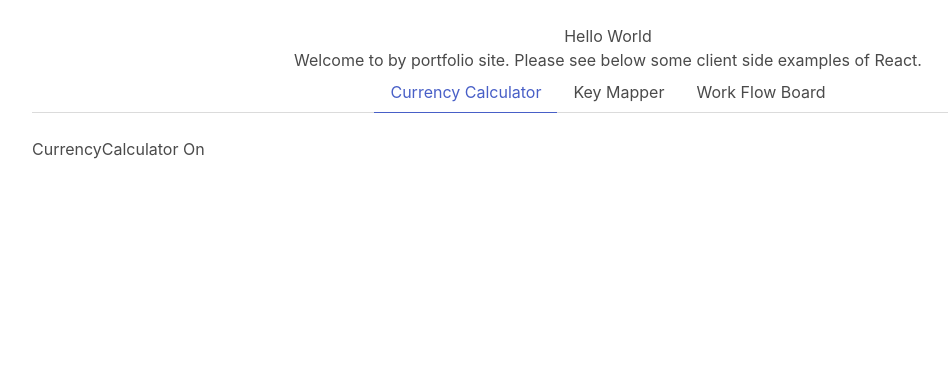
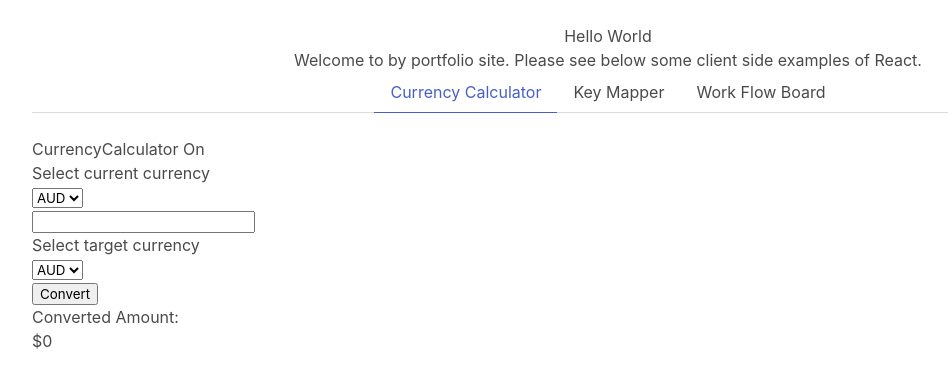
Before and after one commit to timdarcy/portfolio.app, a React (Create React App) app: page / in a window 1280 px wide. Both pictures are taken after a click on the item "Currency Calculator". Shown: the top 388 px of the page, without its empty margins (32-980 px from the left). Built offline with nearby package versions, Linux system fonts and the light colour scheme.

Commit message:
Added currency converter

```diff
--- a/package.json
+++ b/package.json
@@ -6,7 +6,10 @@
     "@testing-library/jest-dom": "^5.11.4",
     "@testing-library/react": "^11.1.0",
     "@testing-library/user-event": "^12.1.10",
+    "axios": "^0.21.0",
     "bulma": "^0.9.1",
+    "gulp": "^4.0.2",
+    "gulp-cli": "^2.3.0",
     "node-sass": "^5.0.0",
     "react": "^17.0.1",
     "react-dom": "^17.0.1",
@@ -15,7 +18,7 @@
   },
   "scripts": {
     "start": "react-scripts start",
-    "build": "react-scripts build",
+    "build": "react-scripts build && gulp copyBuildFiles",
     "test": "react-scripts test",
     "eject": "react-scripts eject"
   },
--- /dev/null
+++ b/src/Components/CurrencyConverter.jsx
@@ -0,0 +1,71 @@
+import React, { Component } from 'react';
+import Axios from 'axios';
+
+class CurrencyConverter extends Component {
+    constructor(props) {
+        super(props);
+        this.state = { currencies: ["AUD", "USD", "EUR", "GBP"], currencyFrom: "AUD", currencyTo: "AUD", amountFrom: 0, amountTo: 0 }
+        this.handleSelect = this.handleSelect.bind(this);
+        this.handleSubmit = this.handleSubmit.bind(this);
+        this.handleInput = this.handleInput.bind(this);
+
+
+    }
+
+
+
+    handleSubmit(event) {
+        event.preventDefault();
+        console.log(event);
+        //fixer.io api key
+        const apiKey = "12980df91b59f4a5256ec5001c31178f";
+
+        let apiAddress = "http://data.fixer.io/api/latest";
+        let requestAddress = apiAddress + "?access_key=" + apiKey;
+        Axios.get(requestAddress).then((response) => {
+            //console.log(response.data.rates);
+            let fromRate = response.data.rates[this.state.currencyFrom];
+            let toRate = response.data.rates[this.state.currencyTo];
+            //returned values are conversion to euro due to api restrictions
+            let euro =  this.state.amountFrom / fromRate;
+            let conversion = euro * toRate;
+            this.setState({ amountTo: conversion.toFixed(3) })
+        });
+    }
+
+    handleSelect(event) {
+        console.log(event.target.name, event.target.value);
+        this.setState({ [event.target.name]: event.target.value });
+
+    }
+
+    handleInput(event) {
+        this.setState({ [event.target.name]: event.target.value })
+    }
+    render() {
+        return (
+            <form onSubmit={this.handleSubmit}>
+                <label>Select current currency</label><br />
+                <select name="currencyFrom" value={this.state.currencyFrom} onChange={this.handleSelect}>
+                    {this.state.currencies.map((name, index) => {
+                        return <option key={index} value={name} >{name}</option>
+                    })}
+                </select><br />
+
+                <input type="number" name="amountFrom" onChange={this.handleInput}></input> <br />
+                <label>Select target currency</label> <br />
+                <select name="currencyTo" value={this.state.currencyTo} onChange={this.handleSelect}>
+                    {this.state.currencies.map((name, index) => {
+                        return <option key={index} value={name} >{name}</option>
+                    })}
+                </select><br />
+
+                <input type="submit" value="Convert" onChange={this.handleInput} /><br />
+                <label>Converted Amount:</label> <br />
+                <div type="number" name="amountFrom" onChange={this.handleInput}>${this.state.amountTo}</div>
+            </form >
+        );
+    }
+}
+
+export default CurrencyConverter;
--- a/src/Components/Projects.jsx
+++ b/src/Components/Projects.jsx
@@ -1,5 +1,5 @@
 import React from 'react';
-
+import CurrencyConverter from './CurrencyConverter';
 class Projects extends React.Component{
     constructor(props){
         super(props);
@@ -34,7 +34,12 @@ class Projects extends React.Component{
     }
     displayActiveProject = () => {
         if (this.state.currencyCalculator){
-            return <h1>CurrencyCalculator On</h1>
+            return (
+                <>
+                    <h1>CurrencyCalculator On</h1>
+                    <CurrencyConverter/>
+                </>
+            )
         }
         else if(this.state.keyMapper){
             return <h1>KeyMapper On</h1>
```
Also changed, not shown: gulpfile.js (added, +9 -0 lines), 2 other files (tests, documents, lock files or other folders).
